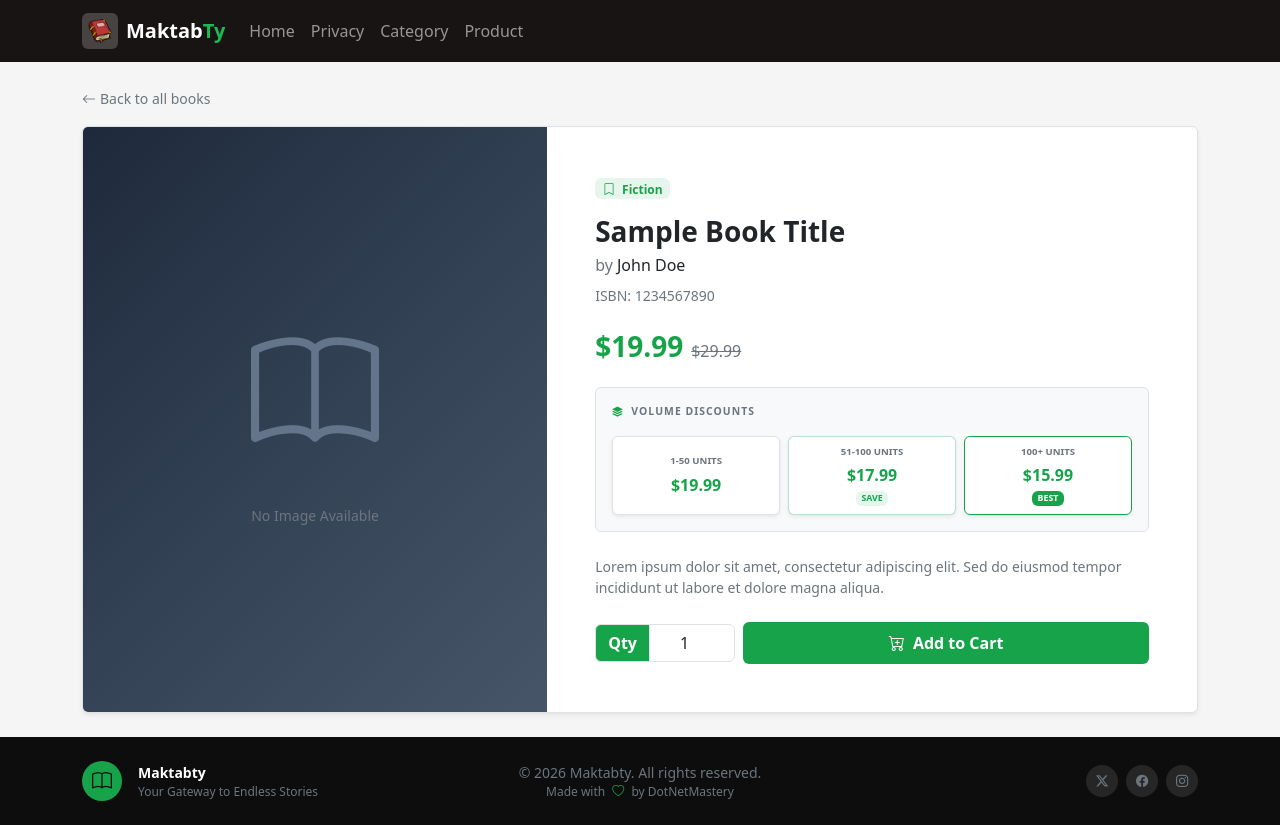
After one commit to kareem-Ahmed25/Maktabty-BookStore, an ASP.NET Core app: template MaktabtyWeb/Areas/Customer/Views/Home/Details.cshtml in a window 1280 px wide. The commit adds this page. Run offline with ASP.NET Core 8, Linux system fonts and the light colour scheme; the template is opened without the code that fills it, so the values that code supplies are empty; style sheets or scripts are compiled from the project's sources; some libraries are stand-ins or nearby versions.

Commit message:
Add product details page

```diff
--- a/Maktabty.Business/Services/IServices/IProductService.cs
+++ b/Maktabty.Business/Services/IServices/IProductService.cs
@@ -7,7 +7,7 @@ namespace Maktabty.Business.Services.IServices
 {
     public interface IProductService
     {
-        Task<Product?> GetProductByIdAsync(int id);
+        Task<Product?> GetProductByIdAsync(int id, bool includeCategory = false);
         Task<IEnumerable<Product>> GetAllProductsAsync(bool includeCategory=false);
         Task <Product> CreateProductAsync(Product product);
         Task UpdateProductAsync(Product product);
--- a/MaktabtyWeb/Areas/Customer/Controllers/HomeController.cs
+++ b/MaktabtyWeb/Areas/Customer/Controllers/HomeController.cs
@@ -18,6 +18,12 @@ namespace MaktabtyWeb.Areas.Customer.Controllers
             return View(products);
         }
 
+        public async Task<IActionResult> Details(int productId)
+        {
+            var product = await _productService.GetProductByIdAsync(productId, includeCategory: true);
+            return View(product);
+        }
+
         public IActionResult Privacy()
         {
             return View();
--- /dev/null
+++ b/MaktabtyWeb/Areas/Customer/Views/Home/Details.cshtml
@@ -0,0 +1,96 @@
+
+<div class="container py-4">
+    <!-- TODO: Add form with post method -->
+    <form>
+        <!-- TODO: Add hidden field for ProductId -->
+
+        <div class="mb-3">
+            <!-- TODO: Add back link to Index page -->
+            <a href="#" class="text-decoration-none text-secondary small fw-medium d-inline-flex align-items-center gap-1">
+                <i class="bi bi-arrow-left"></i> Back to all books
+            </a>
+        </div>
+
+        <div class="card border shadow-sm overflow-hidden">
+            <div class="row g-0">
+                <!-- Image -->
+                <div class="col-lg-5 d-flex align-items-stretch" style="background: linear-gradient(135deg, #1e293b, #334155, #475569); min-height: 480px;">
+                    <!-- TODO: Add conditional logic to display product image or placeholder -->
+                    <div class="d-flex flex-column align-items-center justify-content-center w-100">
+                        <i class="bi bi-book" style="font-size: 8rem; color: #64748b;"></i>
+                        <p class="text-secondary small mt-3">No Image Available</p>
+                    </div>
+                </div>
+
+                <!-- Details -->
+                <div class="col-lg-7 p-4 p-lg-5">
+                    <!-- TODO: Display category name dynamically -->
+                    <span class="badge mb-3" style="background: rgba(23,163,74,0.1); color: #17A34A;">
+                        <i class="bi bi-bookmark me-1"></i> Fiction
+                    </span>
+                    <!-- TODO: Display product title -->
+                    <h1 class="h3 fw-bold mb-1">Sample Book Title</h1>
+                    <!-- TODO: Display author name -->
+                    <p class="text-secondary mb-2">by <span class="fw-medium text-dark">John Doe</span></p>
+                    <!-- TODO: Display ISBN -->
+                    <p class="text-secondary small mb-4">ISBN: 1234567890</p>
+
+                    <div class="d-flex align-items-baseline gap-2 mb-4">
+                        <!-- TODO: Display Price (regular price) -->
+                        <span class="h3 fw-bold mb-0" style="color: #17A34A;">$19.99</span>
+                        <!-- TODO: Display ListPrice (strikethrough) -->
+                        <span class="text-decoration-line-through text-secondary">$29.99</span>
+                    </div>
+
+                    <!-- Volume Discounts -->
+                    <div class="border rounded p-3 mb-4 bg-light">
+                        <p class="text-uppercase fw-bold text-secondary mb-3" style="font-size: 0.65rem; letter-spacing: 0.1em;">
+                            <i class="bi bi-stack me-1" style="color: #17A34A;"></i> Volume Discounts
+                        </p>
+                        <div class="row g-2 text-center">
+                            <div class="col-4">
+                                <div class="bg-white border rounded p-2 shadow-sm h-100 d-flex flex-column align-items-center justify-content-center">
+                                    <p class="text-uppercase text-secondary mb-1" style="font-size: 0.6rem; font-weight: 700;">1-50 Units</p>
+                                    <!-- TODO: Display Price -->
+                                    <p class="fw-bold mb-0" style="color: #17A34A;">$19.99</p>
+                                </div>
+                            </div>
+                            <div class="col-4">
+                                <div class="bg-white border rounded p-2 shadow-sm h-100 d-flex flex-column align-items-center justify-content-center" style="border-color: rgba(23,163,74,0.3) !important;">
+                                    <p class="text-uppercase text-secondary mb-1" style="font-size: 0.6rem; font-weight: 700;">51-100 Units</p>
+                                    <!-- TODO: Display Price50 -->
+                                    <p class="fw-bold mb-0" style="color: #17A34A;">$17.99</p>
+                                    <span class="badge mt-1" style="font-size: 0.55rem; background: rgba(23,163,74,0.1); color: #17A34A;">SAVE</span>
+                                </div>
+                            </div>
+                            <div class="col-4">
+                                <div class="bg-white border rounded p-2 shadow-sm h-100 d-flex flex-column align-items-center justify-content-center" style="border-color: #17A34A !important;">
+                                    <p class="text-uppercase text-secondary mb-1" style="font-size: 0.6rem; font-weight: 700;">100+ Units</p>
+                                    <!-- TODO: Display Price100 -->
+                                    <p class="fw-bold mb-0" style="color: #17A34A;">$15.99</p>
+                                    <span class="badge text-white mt-1" style="font-size: 0.55rem; background: #17A34A;">BEST</span>
+                                </div>
+                            </div>
+                        </div>
+                    </div>
+
+                    <!-- TODO: Display product description (use Html.Raw for HTML content) -->
+                    <div class="text-secondary small mb-4">
+                        Lorem ipsum dolor sit amet, consectetur adipiscing elit. Sed do eiusmod tempor incididunt ut labore et dolore magna aliqua.
+                    </div>
+
+                    <div class="d-flex align-items-center gap-2">
+                        <div class="input-group" style="width: 140px;">
+                            <span class="input-group-text fw-semibold small" style="background: #17A34A; color: #fff;">Qty</span>
+                            <!-- TODO: Bind quantity input to model -->
+                            <input type="number" value="1" class="form-control text-center fw-medium" />
+                        </div>
+                        <button type="submit" class="btn btn-accent flex-grow-1 fw-semibold py-2">
+                            <i class="bi bi-cart-plus me-1"></i> Add to Cart
+                        </button>
+                    </div>
+                </div>
+            </div>
+        </div>
+    </form>
+</div>
--- a/MaktabtyWeb/Areas/Customer/Views/Home/Index.cshtml
+++ b/MaktabtyWeb/Areas/Customer/Views/Home/Index.cshtml
@@ -17,8 +17,7 @@
             {
                 <div class="col">
                     <div class="card h-100 border shadow-sm book-card">
-                        <!-- TODO: Add dynamic link to Details page with asp-action and asp-route-productId -->
-                        <a href="#" class="text-decoration-none">
+                        <a asp-action="Details" asp-route-productId="@product.Id" class="text-decoration-none">
                             <div style="aspect-ratio: 3/4; overflow: hidden;">
                                 @if (!string.IsNullOrEmpty(product.ImageUrl))
                                 {
@@ -51,8 +50,7 @@
 
                                     }
                                 </div>
-                                <!-- TODO: Link to details page with product ID -->
-                                <a href="#" class="btn btn-sm btn-outline-dark">
+                                <a asp-action="Details" asp-route-productId="@product.Id" class="btn btn-sm btn-outline-dark">
                                     View
                                 </a>
                             </div>
```
Also changed, not shown: Maktabty.Business/Services/ProductService.cs (+15 -2 lines).
